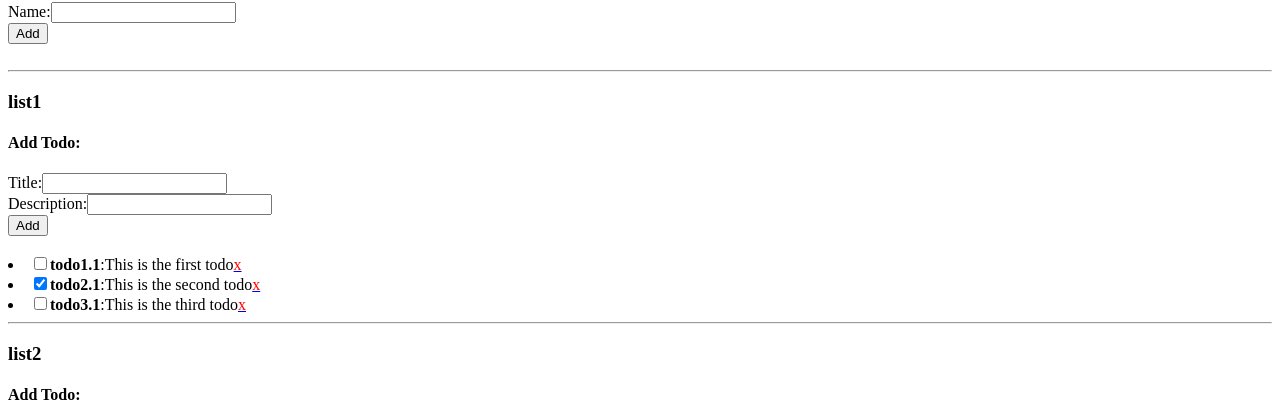
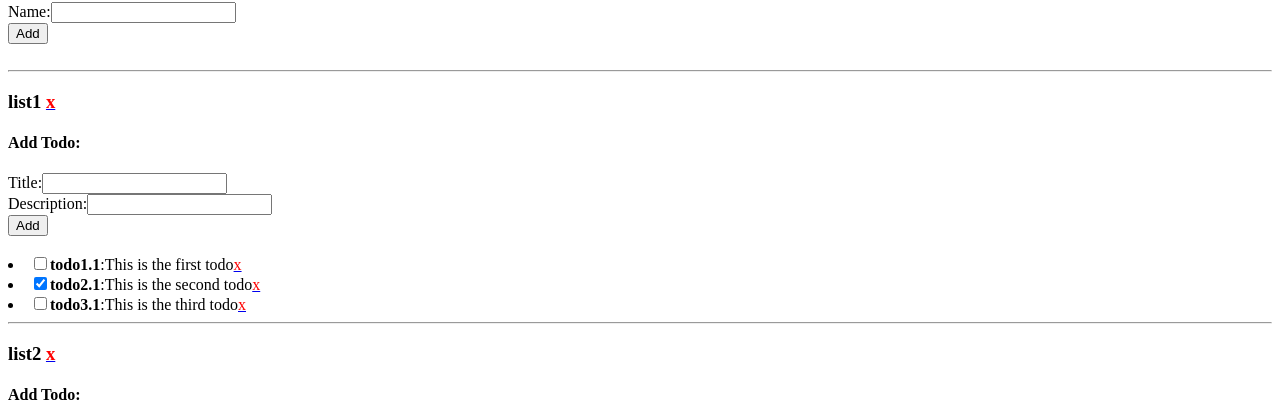
Before and after one commit to jcs98/todo-app, a React (Create React App) app: page / in a window 1280 px wide. Shown: the part 117-532 px from the top of the page. Built offline with nearby package versions, Linux system fonts and the light colour scheme.

Commit message:
Add logic to delete lists

```diff
--- a/src/App.js
+++ b/src/App.js
@@ -78,6 +78,13 @@ class App extends Component {
     this.setState({todolists:todolists});
   }
 
+  handleDeleteList(name){
+    let todolists = this.state.todolists;
+    let index = todolists.findIndex(x => x.name === name);
+    todolists.splice(index, 1);
+    this.setState({todolists:todolists});
+  }
+
   render() {
 
     let todolists;
@@ -85,7 +92,7 @@ class App extends Component {
       todolists = this.state.todolists.map(todolist => {
         //console.log(todolist);
         return (
-          <TodoList key={todolist.name} todolist={todolist} updateList={this.handleUpdateToList.bind(this)} />
+          <TodoList key={todolist.name} todolist={todolist} updateList={this.handleUpdateToList.bind(this)} deleteList={this.handleDeleteList.bind(this)}/>
         );
       });
     }
--- a/src/Components/TodoList.js
+++ b/src/Components/TodoList.js
@@ -33,6 +33,10 @@ class TodoList extends Component {
     this.props.updateList(this.props.todolist.name, todos);
   }
 
+  deleteList(name) {
+    this.props.deleteList(name);
+  }
+
   render() {
     let todos;
     if (this.props.todolist.todos) {
@@ -49,7 +53,13 @@ class TodoList extends Component {
 
     return (
       <div className="TodoList">
-        <h3>{this.props.todolist.name}</h3>
+        <h3>
+          {this.props.todolist.name + "   "}
+          <a href="#" onClick={this.deleteList.bind(this, this.props.todolist.name)}>
+            <font color="red">x</font>
+          </a>
+        </h3>
+
         <AddTodo addTodo={this.handleAddTodo.bind(this)}/>
         {todos}
         <hr/>
```
